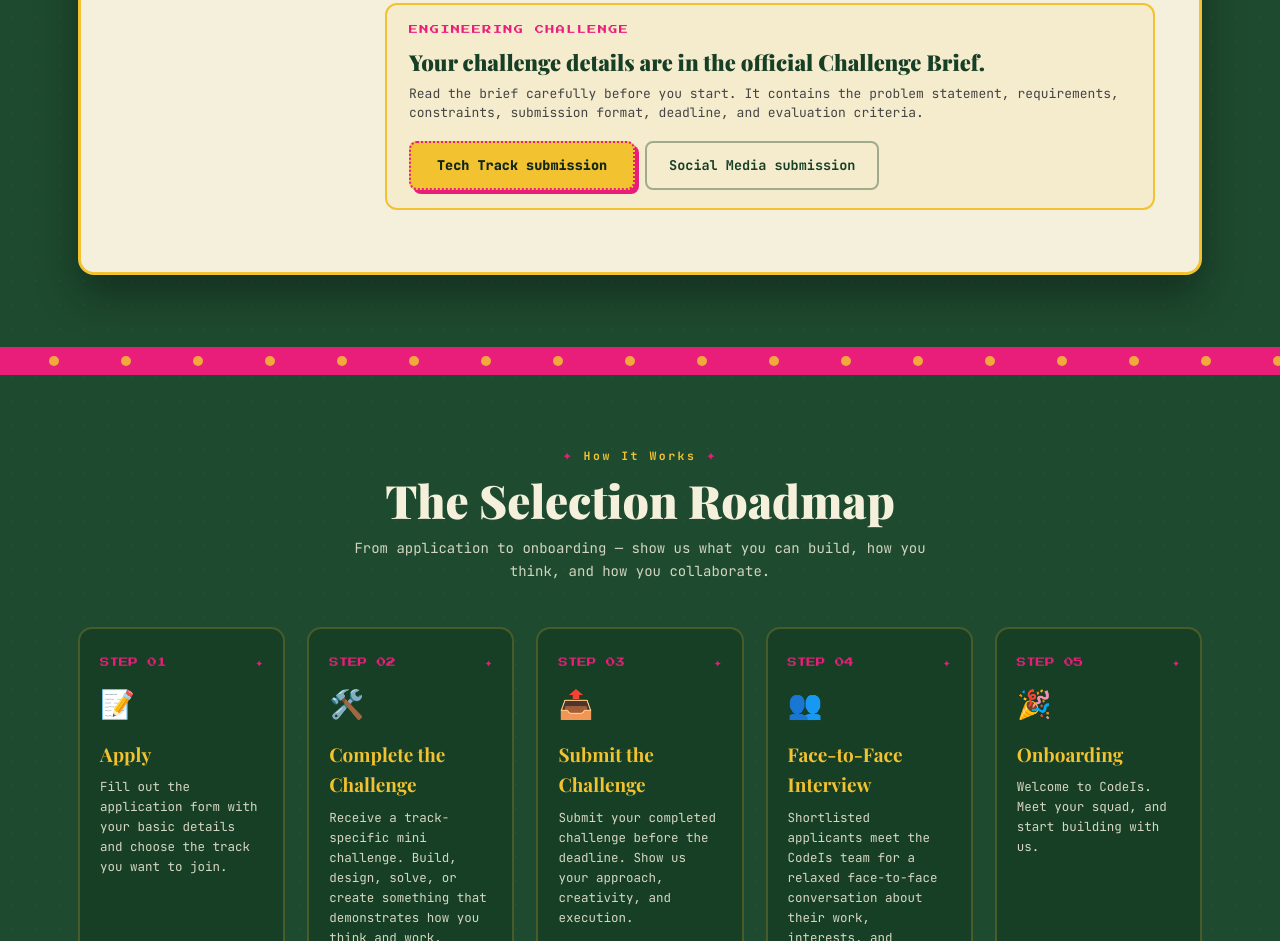
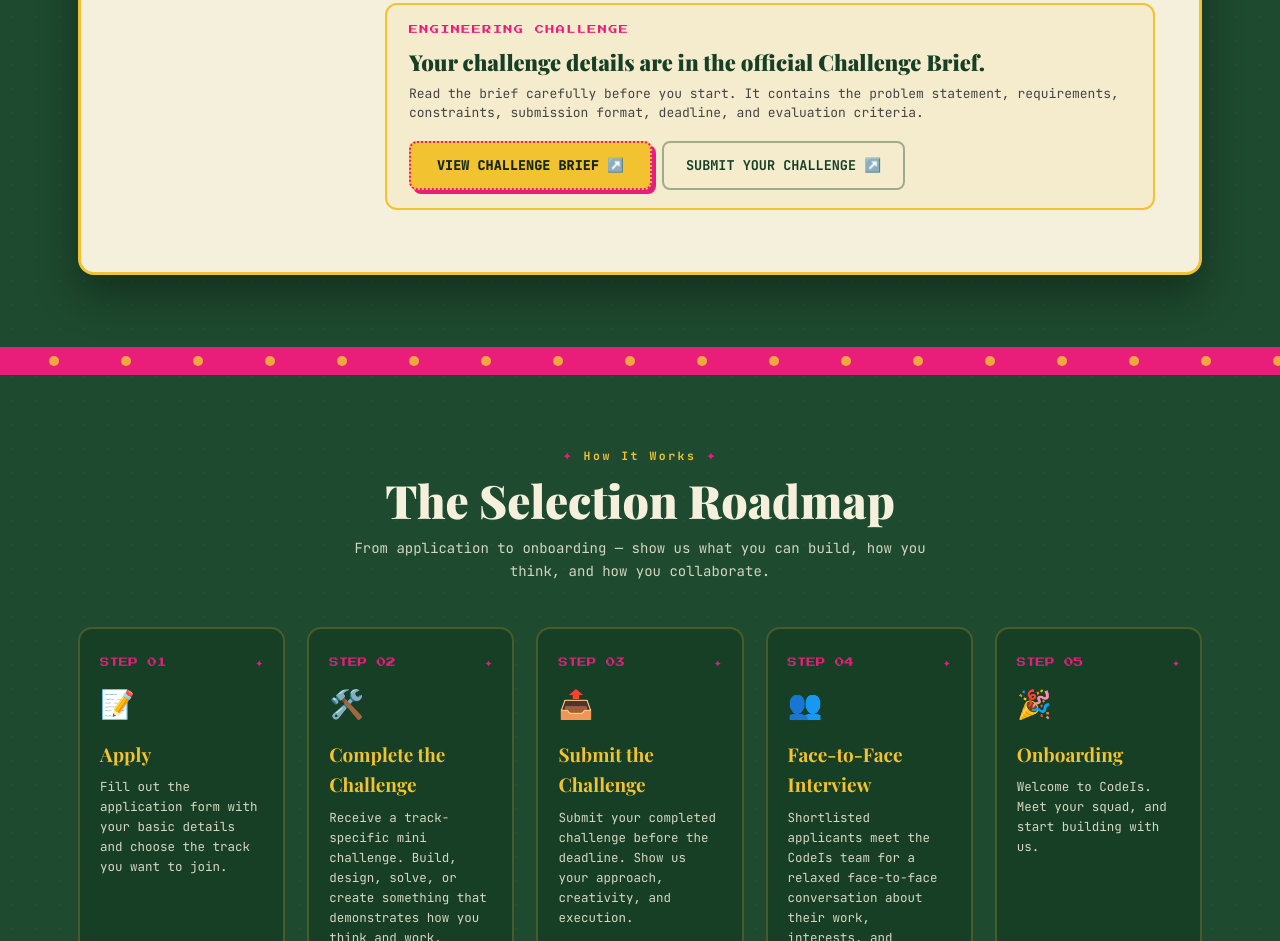
Before and after one commit to codeis23/CodeIs-Recruitment, a website: page index.html in a window 1280 px wide. Shown: the part 2251-3192 px from the top of the page. Drawn offline with nearby package versions, Linux system fonts and the light colour scheme; a web font is replaced by a local one.

Commit message:
Revert "Update challenge submission buttons to match Google form links"
This reverts commit 1edc130c05c780765243f82afe131a3718f97f4b.

```diff
--- a/index.html
+++ b/index.html
@@ -253,8 +253,10 @@
               <div class="eng-challenge-desc">Read the brief carefully before you start. It contains the problem
                 statement, requirements, constraints, submission format, deadline, and evaluation criteria.</div>
               <div class="eng-challenge-actions">
-                <a href="https://docs.google.com/forms/d/e/1FAIpQLSeu4Yw5WJrv5cadVtFUPmngnFuNrVH8LVkjmL0FJZhovYgyug/viewform?usp=dialog" class="btn-primary" target="_blank" rel="noopener">Tech Track submission</a>
-                <a href="https://docs.google.com/forms/d/e/1FAIpQLSdFBo5Gr0g2PecGoY797lnGLXv_NeZTPAIx6huXLWELReNOjg/viewform?usp=publish-editor" class="btn-secondary" target="_blank" rel="noopener">Social Media submission</a>
+                <a href="./docs/AI_Build_Challenge_Brief.pdf" id="engBriefBtn" class="btn-primary" target="_blank"
+                  rel="noopener">VIEW CHALLENGE BRIEF ↗️</a>
+                <a href="#apply" id="engSubmitBtn" class="btn-secondary" target="_blank" rel="noopener">SUBMIT YOUR
+                  CHALLENGE ↗️</a>
               </div>
             </div>
 
```
